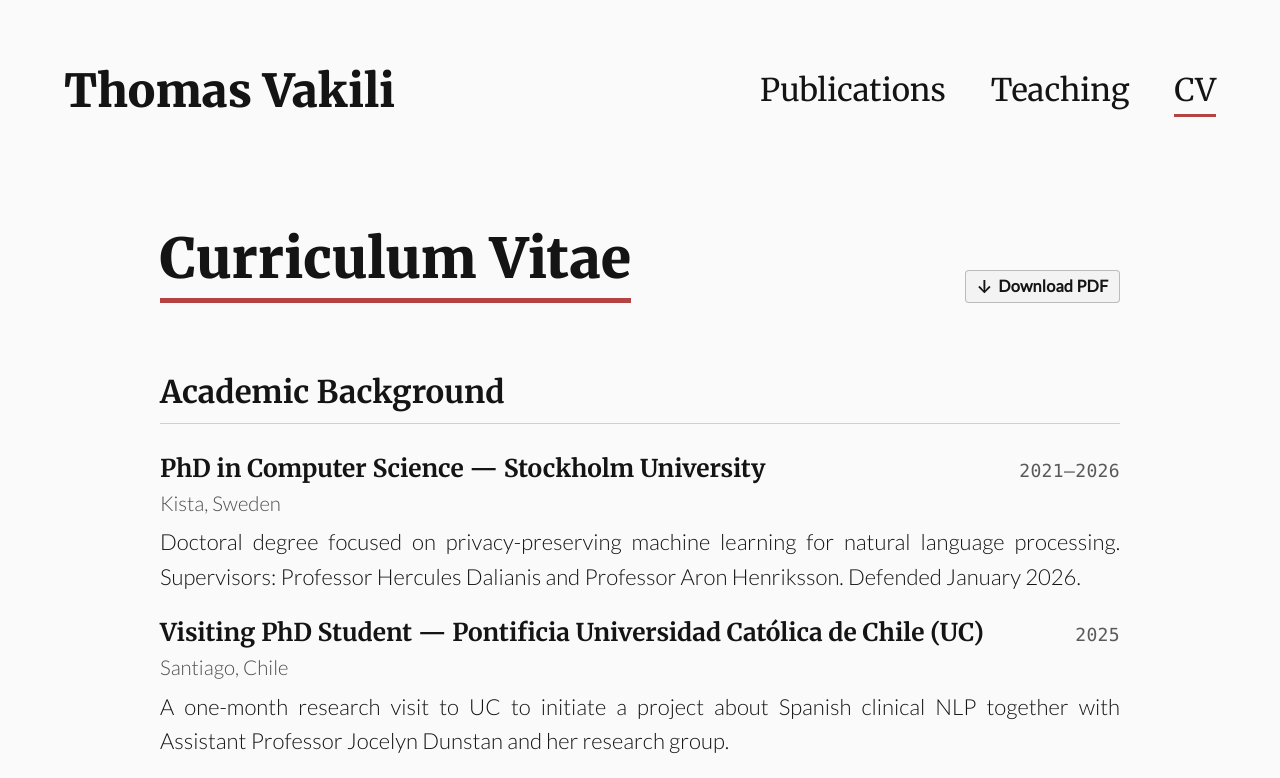
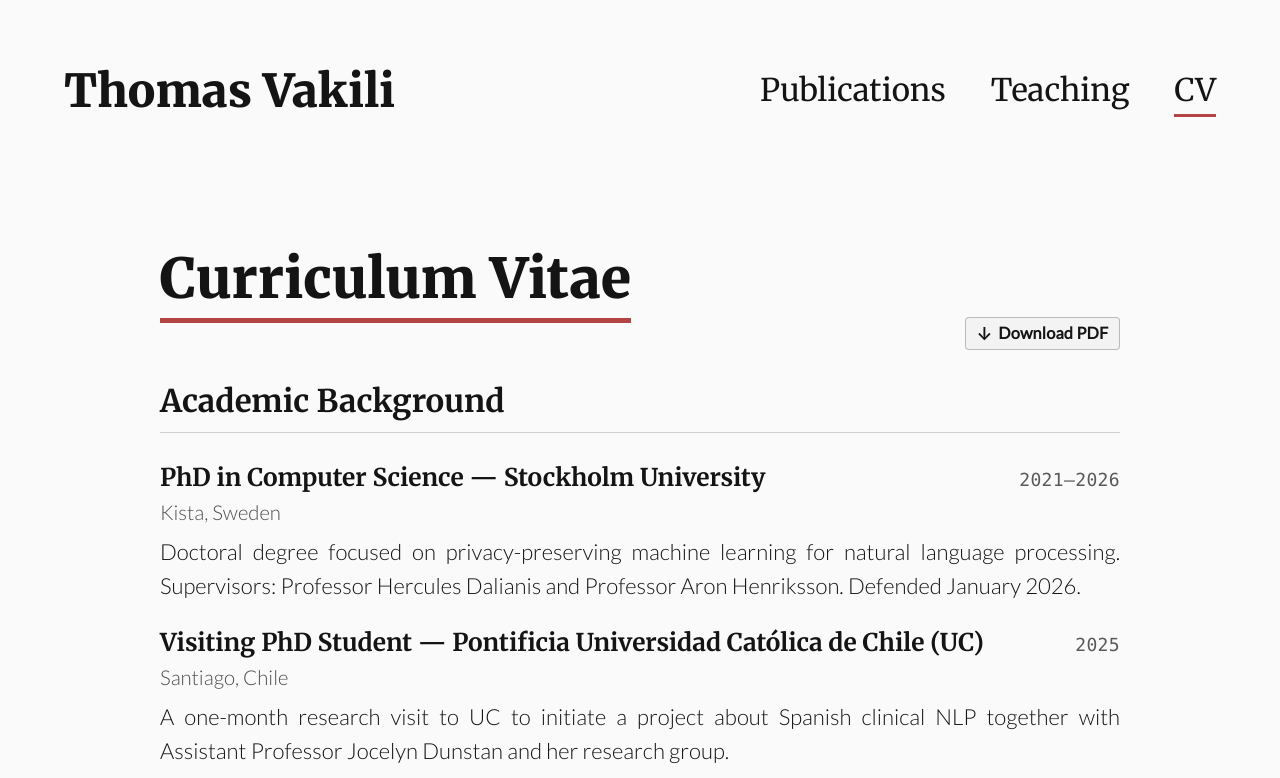
Before and after one commit to Touzen/vakili.science, an Eleventy site: page pages/cv.html in a window 1280 px wide. Shown: the top 778 px of the page. Built offline with nearby package versions, Linux system fonts and the light colour scheme; Eleventy itself is replaced by a stand-in of ours; files that its build step writes are made by us from their sources.

Commit message:
style(cv): equalize h1 vertical positioning and margin rhythm across subpages
- Remove custom title-bar margin overrides to eliminate vertical jitter when switching between Publications, Teaching, and CV
- Harmonize first section heading top margin on the CV page

```diff
--- a/style.css
+++ b/style.css
@@ -399,12 +399,8 @@ p:has(img[src*="poster"]) {
     display: flex;
     justify-content: space-between;
     align-items: flex-end;
-    margin: 0.5em 0 1.8em;
+    margin: 0;
     gap: 1.5rem;
-}
-
-.cv-title-bar h1.section-title {
-    margin: 0;
 }
 
 .cv-download-btn {
@@ -419,6 +415,10 @@ p:has(img[src*="poster"]) {
 .cv-download-btn .btn-arrow {
     font-size: 1.1em;
     line-height: 1;
+}
+
+h2.cv-section-title:first-of-type {
+    margin-top: 1.0em;
 }
 
 h2.cv-section-title {
```
